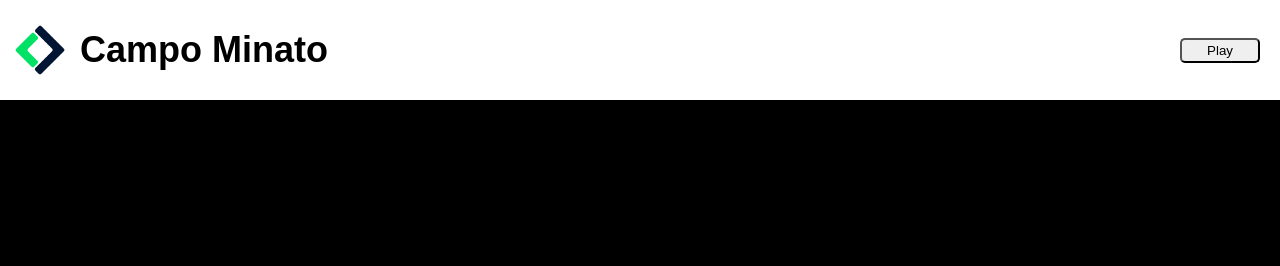
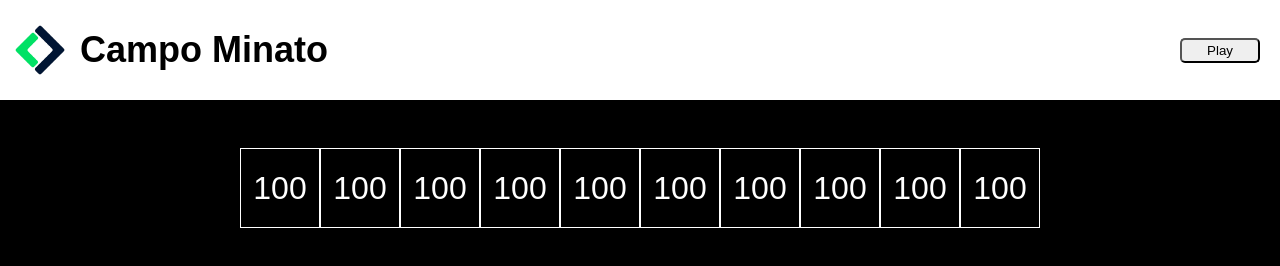
Before and after one commit to giuseppedonnici/js-campominato-grid, a plain HTML site: page index.html in a window 1280 px wide. Drawn offline with Linux system fonts and the light colour scheme.

Commit message:
Add: main grid

```diff
--- a/css/style.css
+++ b/css/style.css
@@ -51,3 +51,20 @@ header {
 }
 
 /* MAIN */
+.grid {
+    display: flex;
+    flex-wrap: wrap;
+    width: 800px;
+    margin: 3rem auto;
+}
+
+.box {
+    display: flex;
+    align-items: center;
+    justify-content: center;
+    width: calc(100% / 10);
+    height: 80px;
+    font-size: 2rem;
+    color: white;
+    border: 1px solid white;
+}
--- a/index.html
+++ b/index.html
@@ -21,7 +21,18 @@
     </header>
 
     <main>
-
+        <div class="grid">
+            <div class="box">100</div>
+            <div class="box">100</div>
+            <div class="box">100</div>
+            <div class="box">100</div>
+            <div class="box">100</div>
+            <div class="box">100</div>
+            <div class="box">100</div>
+            <div class="box">100</div>
+            <div class="box">100</div>
+            <div class="box">100</div>
+        </div>
     </main>
 
     <footer>
```
